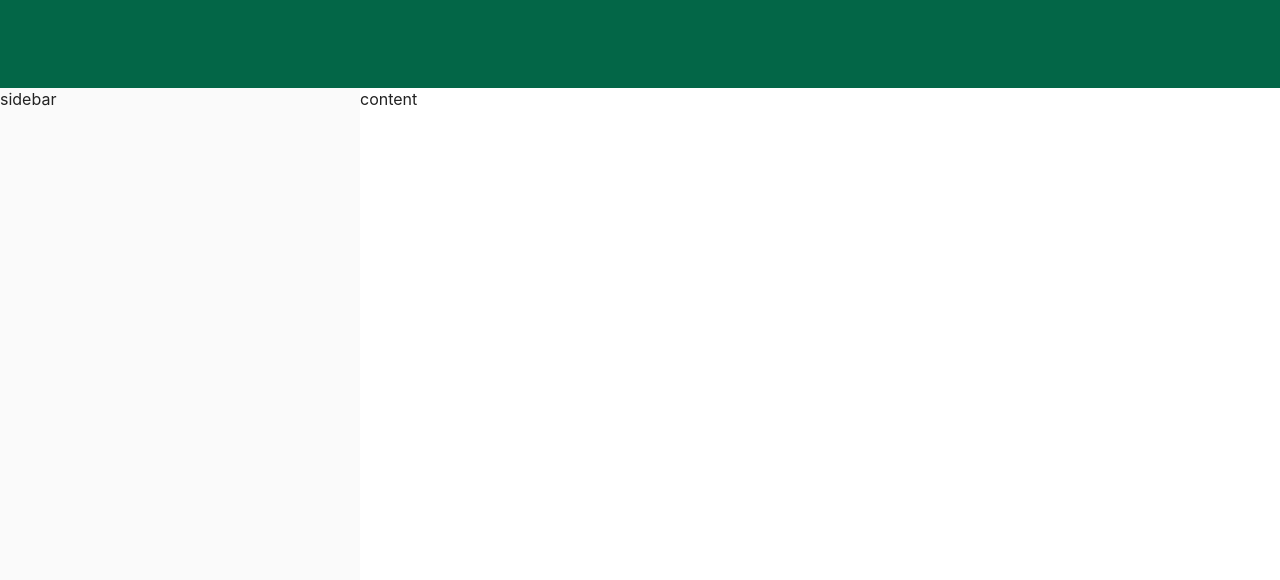
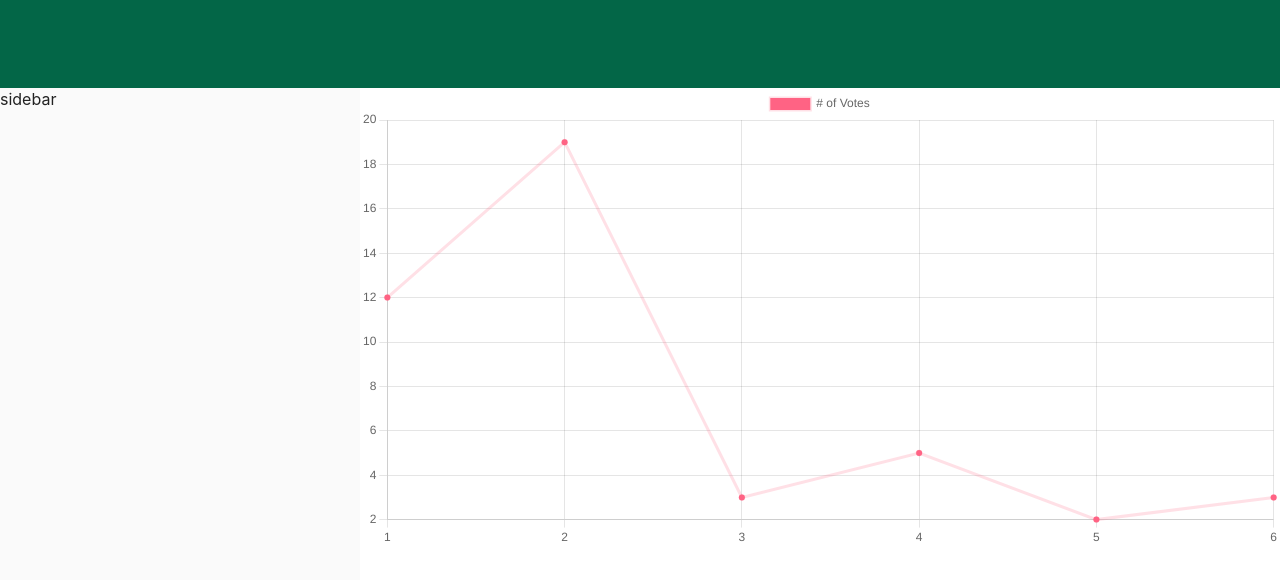
Before and after one commit to teratron/test-admin-panel, a React (Create React App) app: page / in a window 1280 px wide. Shown: the top 580 px of the page. Built offline with nearby package versions, Linux system fonts and the light colour scheme.

Commit message:
Add Chart component.

```diff
--- a/package.json
+++ b/package.json
@@ -6,7 +6,9 @@
         "@testing-library/jest-dom": "^5.12.0",
         "@testing-library/react": "^11.2.7",
         "@testing-library/user-event": "^13.1.9",
+        "chart.js": "^3.3.2",
         "react": "^17.0.2",
+        "react-chartjs-2": "^3.0.3",
         "react-dom": "^17.0.2",
         "react-scripts": "4.0.3",
         "web-vitals": "^1.1.2"
--- /dev/null
+++ b/src/components/Chart/Line.js
@@ -0,0 +1,35 @@
+import React from "react";
+import {Line} from 'react-chartjs-2';
+
+const data = {
+    labels: ['1', '2', '3', '4', '5', '6'],
+    datasets: [
+        {
+            label: '# of Votes',
+            data: [12, 19, 3, 5, 2, 3],
+            fill: false,
+            backgroundColor: 'rgb(255, 99, 132)',
+            borderColor: 'rgba(255, 99, 132, 0.2)',
+        },
+    ],
+};
+
+const options = {
+    scales: {
+        yAxes: [
+            {
+                ticks: {
+                    beginAtZero: true,
+                },
+            },
+        ],
+    },
+};
+
+function ChartLine() {
+    return (
+        <Line data={data} options={options}/>
+    )
+}
+
+export default ChartLine;
--- a/src/components/Content/Content.js
+++ b/src/components/Content/Content.js
@@ -1,9 +1,12 @@
-import React from "react";
+import React from 'react';
+import ChartLine from '../Chart/Line';
 import './Content.css';
 
 function Content() {
     return (
-        <section className="main-content">content</section>
+        <section className="main-content">
+            <ChartLine/>
+        </section>
     );
 }
 
--- a/src/components/Header/Header.js
+++ b/src/components/Header/Header.js
@@ -1,4 +1,4 @@
-import React from "react";
+import React from 'react';
 import './Header.css';
 
 function Header() {
--- a/src/components/Main/Main.js
+++ b/src/components/Main/Main.js
@@ -1,7 +1,7 @@
-import React from "react";
+import React from 'react';
+import Sidebar from '../../components/Sidebar/Sidebar';
+import Content from '../../components/Content/Content';
 import './Main.css';
-import Sidebar from "../../components/Sidebar/Sidebar";
-import Content from "../../components/Content/Content";
 
 function Main() {
     return (
--- a/src/components/Sidebar/Sidebar.js
+++ b/src/components/Sidebar/Sidebar.js
@@ -1,4 +1,4 @@
-import React from "react";
+import React from 'react';
 import './Sidebar.css';
 
 function Sidebar() {
--- a/src/pages/app/App.js
+++ b/src/pages/app/App.js
@@ -1,7 +1,7 @@
-import React from "react";
+import React from 'react';
+import Header from '../../components/Header/Header';
+import Main from '../../components/Main/Main';
 import './App.css';
-import Header from '../../components/Header/Header';
-import Main from "../../components/Main/Main";
 
 function App() {
     return (
```
Also changed, not shown: 1 other file (tests, documents, lock files or other folders).
